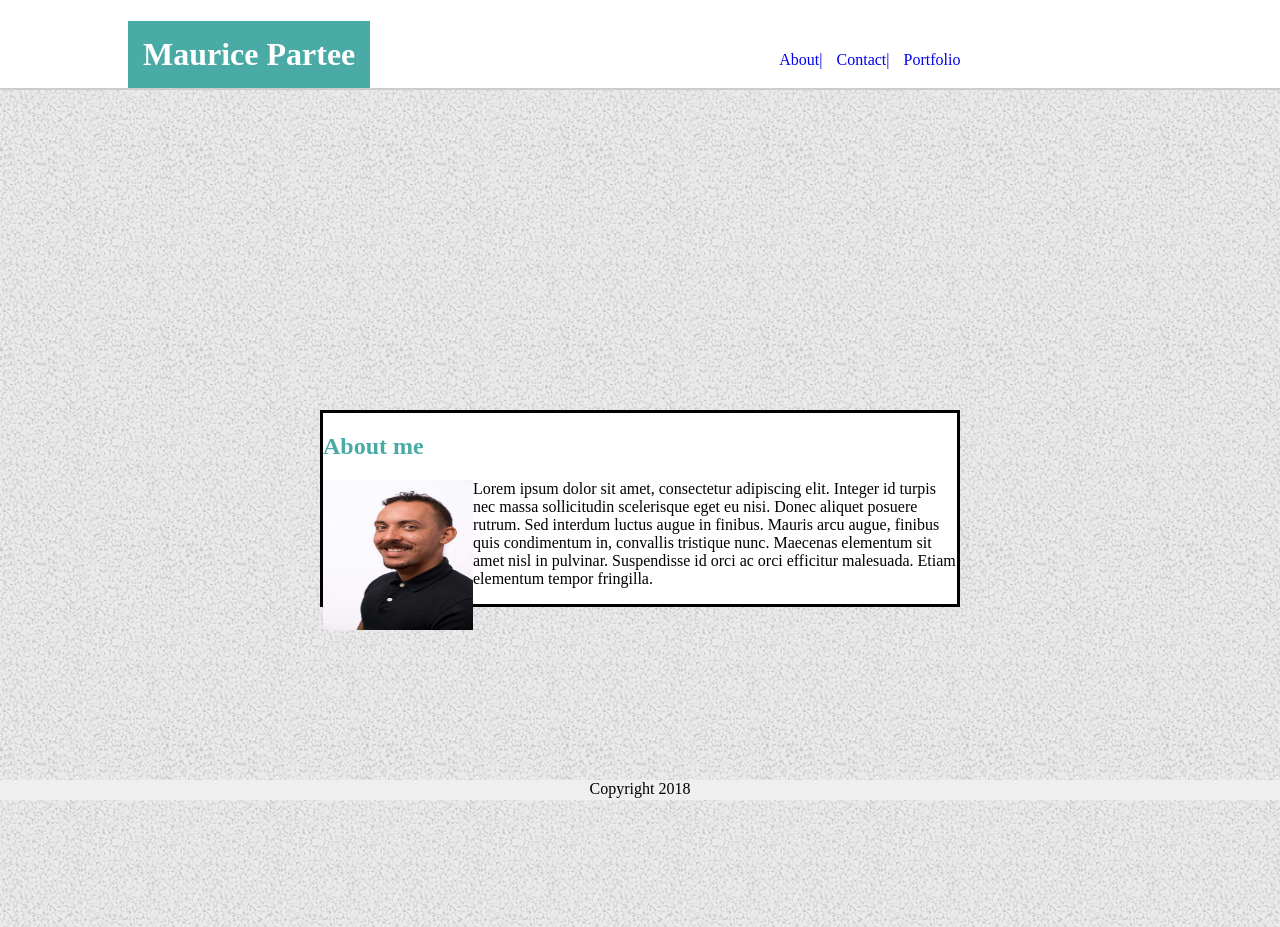
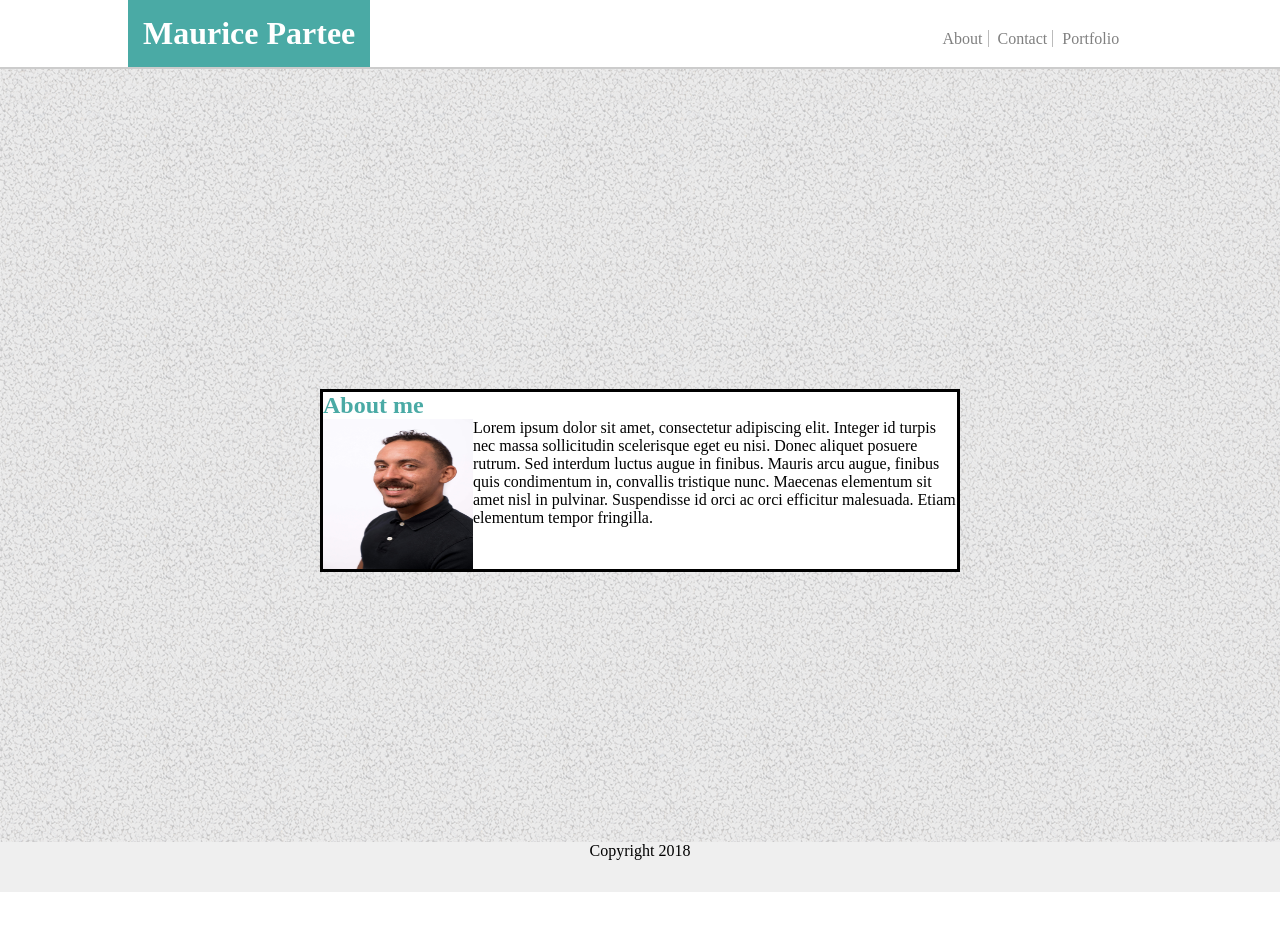
Before and after one commit to Mpartee123/Basic-Portfolio, a plain HTML site: page index.html in a window 1280 px wide. After the commit the page ends 892 px from the top, so only its background shows below. Drawn offline with Linux system fonts and the light colour scheme.

Commit message:
finished style sheet for main page

```diff
--- a/assets/css/style.css
+++ b/assets/css/style.css
@@ -1,5 +1,12 @@
 *,*:before, *:after{
     box-sizing: border-box;
+    margin: 0;
+    padding: 0;
+
+}
+
+html,body {
+    height: 100%;
 }
 
 header {
@@ -8,9 +15,18 @@ border-bottom-width: 2px;
 border-bottom-color: #cccccc;
 border-bottom-style: solid;
 }
+#container {
+    min-height: 100%;
+}
+#main {
+    overflow: auto;
+    padding-bottom: 50px;
+}
+
 body{
     margin: 0px 0px 0px 0px;
     background-image: url("./Background.png");
+    min-height: 100%;
 }
     h1 {
         background-color: #4aaaa5;
@@ -27,31 +43,47 @@ body{
     }
 
     nav {
+            list-style-type: none;
+            margin: 0;
+            padding: 0;
         display: inline-block;
         text-align: right;
         position: relative;
-        left: 400px;
-        color: grey;
+        left: 55%;
+        /* float: right; */
+
 
     }
 
-    A:link {
+    li {
+        display: inline;
+        /* Add a gray right border to all list items, except the last item (last-child) */
+    border-right: 1px solid #bbb;
+    }
+
+    li:last-child {
+        border-right: none;
+    }
+
+
+     a {
         text-decoration: none;
         margin: 0px 5px;
+        color: grey;
     }
 
-    a:link + a:link {
+    /*a:link+a:link {
         border: left;
         border-color: black;
-    }
+    } */
 
-    main {
-        /* background-image: url("./Background.png"); */
-        margin: 0px 0px 0px 0px;
+    .clearfix::after {
+        content: "";
+        display: block;
+        clear: both;
     }
 
         .container{
-            /* padding: 100px; */
             margin: 25%;
             background-color: white;
             border-style: solid;
@@ -73,13 +105,11 @@ body{
         }
 
     footer {
-            position: absolute;
-            height: 20px;
-            right: 0;
-            bottom: 0;
-            left: 0;
-            /* padding: 1rem; */
+            position: relative;
+            height: 50px;
+            margin-top: -50px;
             background-color: #efefef;
             text-align: center;
+            clear: both
           }
     }
--- a/index.html
+++ b/index.html
@@ -22,15 +22,15 @@ not displayed. The information between the BODY and /BODY tags is displayed.-->
        <div>
         <h1>Maurice Partee</h1>
         <nav>
-            <a href="#">About|</a>
-            <a href="#">Contact|</a>
-            <a href="#">Portfolio</a>
+            <li><a href="#">About</a></li>
+            <li><a href="#">Contact</a></li>
+            <li><a href="#">Portfolio</a></li>
         </nav>
        </div>
     </header>
 
 <main>
-    <div class="container">
+    <div class="container clearfix">
         <h2>About me</h2>
         <img src="./assets/images/profile_photo.jpg" alt="Profile photo"/>
         <p>Lorem ipsum dolor sit amet, consectetur adipiscing elit. Integer id turpis nec massa sollicitudin
@@ -38,23 +38,15 @@ not displayed. The information between the BODY and /BODY tags is displayed.-->
             arcu augue, finibus quis condimentum in, convallis tristique nunc. Maecenas elementum sit amet nisl in
             pulvinar. Suspendisse id orci ac orci efficitur malesuada. Etiam elementum tempor fringilla.</p>
 
-            <!-- <footer>
-                Copyright 2018
-            </footer> -->
+
     </div>
 
+    <footer>
+        Copyright 2018
+    </footer>
 
 </main>
 
-<!-- <footer>
-    Copyright 2018
-</footer> -->
-
-
 </body>
 
-<footer>
-    Copyright 2018
-</footer>
-
 </html>
```
